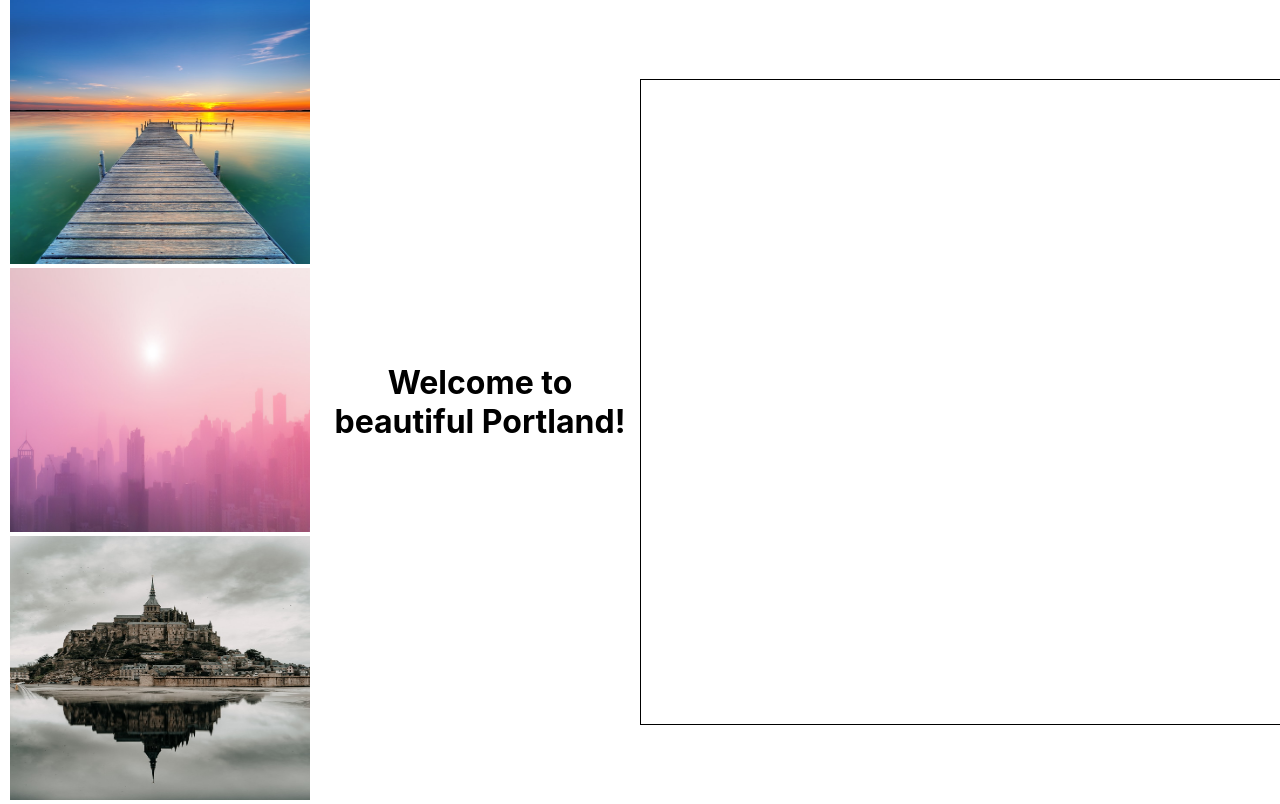
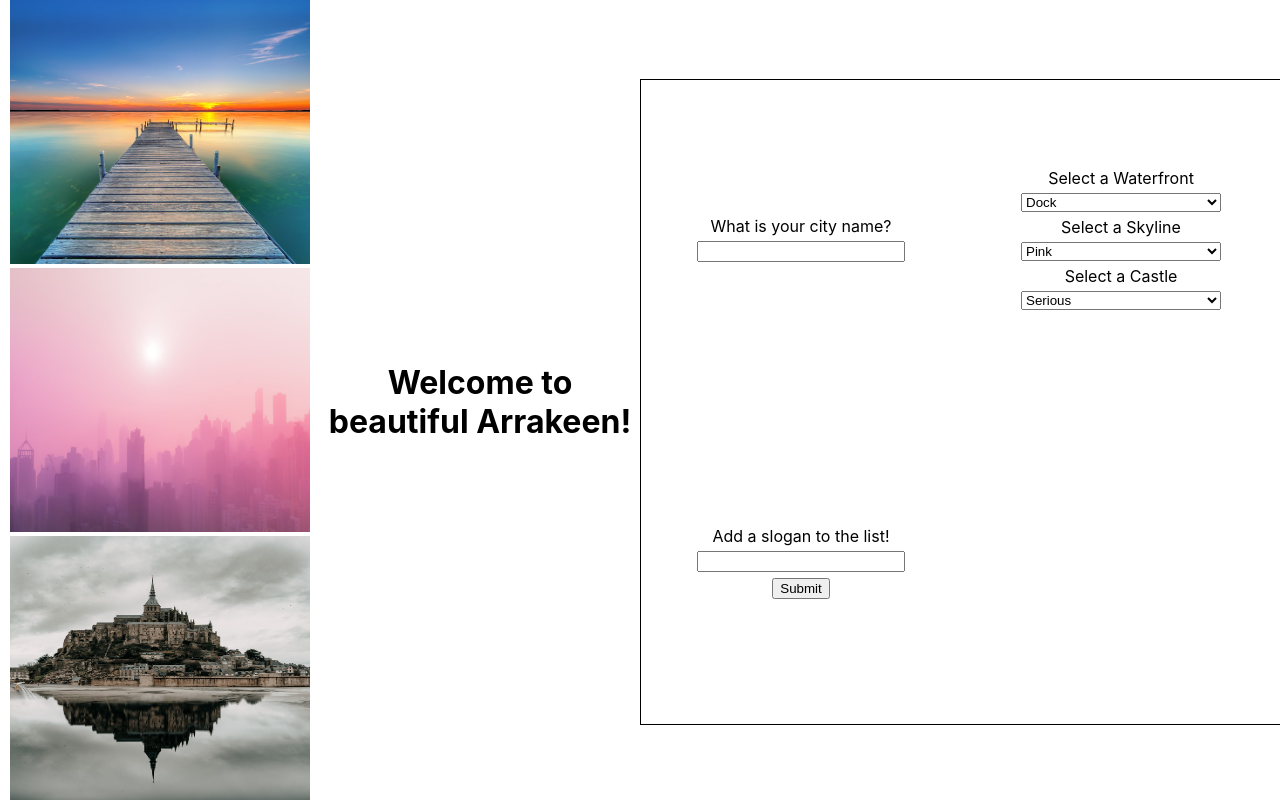
Before and after one commit to Benatovich/city-postcard-builder, a React (Create React App) app: page / in a window 1280 px wide. Built offline with nearby package versions, Linux system fonts and the light colour scheme.

Commit message:
city name component seems to work properly

```diff
--- a/src/App.js
+++ b/src/App.js
@@ -28,20 +28,24 @@ function App() {
         castleId={castleId} />
       <h1>
         {/* dynamically update the city name here using state */}
-        Welcome to beautiful Portland!
+        Welcome to beautiful {cityName}!
       </h1>
       <div className='bottom'>
         {/* here, the CityNameInput component takes in the setCityName state handler function */}
+        <CityNameInput setCityName={setCityName} />
         <section className='dropdowns'>
           {/*
           render all three Dropdown components (WaterfrontDropdown, SkylineDropdown, CastleDropdown) here.
 
           In each Dropdown, pass as props the state handler functions defined above, so that these child components can manipulate parent state
           */}
+          <WaterfrontDropdown setWaterfrontId={setWaterfrontId} />
+          <SkylineDropdown setSkylineId={setSkylineId} />
+          <CastleDropdown setCastleId={setCastleId} />
         </section>
         {/* here, the SloganForm component takes in the setSlogans state handler function and the slogans array that live in state */}
         {/* here, the SloganList component takes the array of slogans that lives in state */}
-
+        <SloganForm setSlogans={setSlogans} />
       </div>
     </div>
   );
--- a/src/CityNameInput.js
+++ b/src/CityNameInput.js
@@ -1,12 +1,15 @@
 import React from 'react';
 
-export default function CityNameInput(props) {
+export default function CityNameInput({ setCityName }) {
+  function handleChange(e) {
+    setCityName(e.target.value);
+  }
   return (
-    <section>
+    <section className='name-input'>
       What is your city name?
       {/* this component should have a prop called setCityName, which is a function */}
       {/* on change, this component should use e.target.value to pass the correct id to the setCityName function */}
-      <input />
+      <input onChange={handleChange} />
     </section>
   );
 }
```
